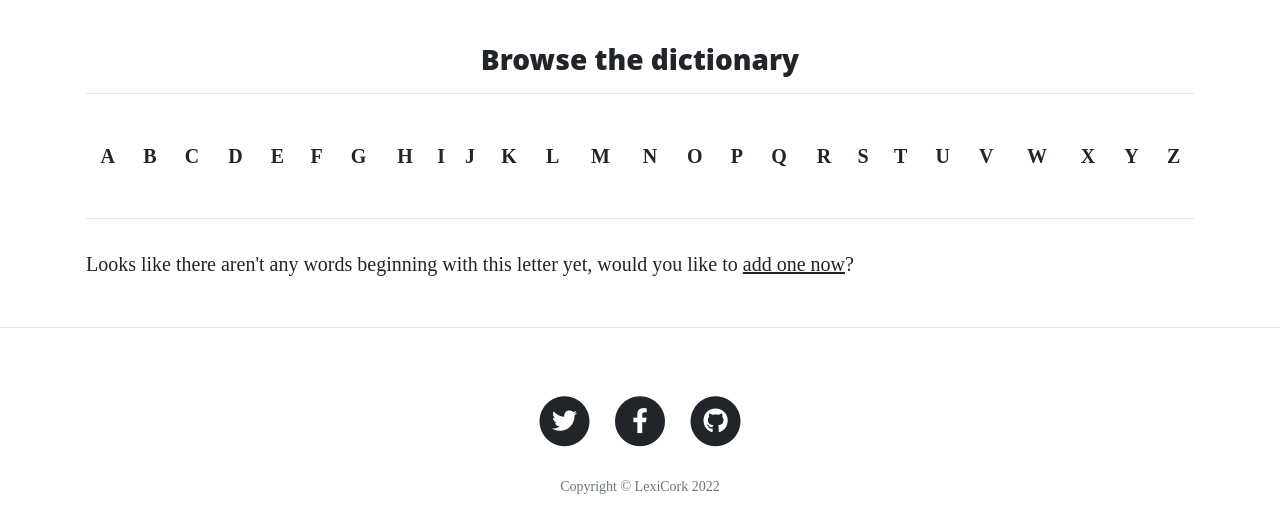
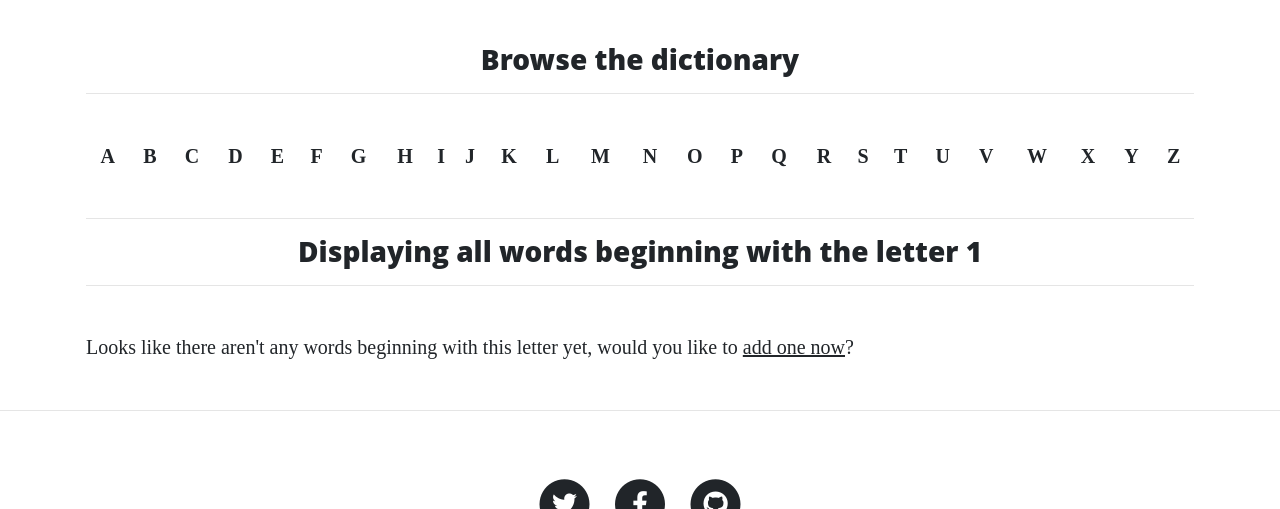
Before and after one commit to Code-Institute-Submissions/MaggieWalsh-LexiCorkResub, a Flask app: page /alphabet/1 in a window 1280 px wide. Shown: the part 545-1054 px from the top of the page. Run offline with Flask 2, Linux system fonts and the light colour scheme; data that the repository does not hold is empty; some libraries are stand-ins or nearby versions.

Commit message:
Fix description

```diff
--- a/app.py
+++ b/app.py
@@ -35,7 +35,7 @@ def index():
 
 @app.route("/alphabet/<letter>")
 def alphabet(letter):
-    """Adds letters to the alphabet page"""
+    """Adds words to the alphabet page"""
     words = mongo.db.dictionary
     found_words = list(
         words.find({"category_name": letter.lower()}).sort("word")
--- a/templates/alphabet.html
+++ b/templates/alphabet.html
@@ -12,11 +12,11 @@
         </tr>
     </table>
     <hr />
-    {% for word in words %}
     <h3 class="col-lg-12 col-md-12 text-center">Displaying all words beginning with the letter {{ page_title }}</h3>
     <hr />
     <!-- Card Deck to Display Words -->
     <div class="card-deck">
+      {% for word in words %}
         <div class="card">
           <div class="card-body">
             <h4 class="card-title">{{ word.word|capitalize }}</h5>
```
